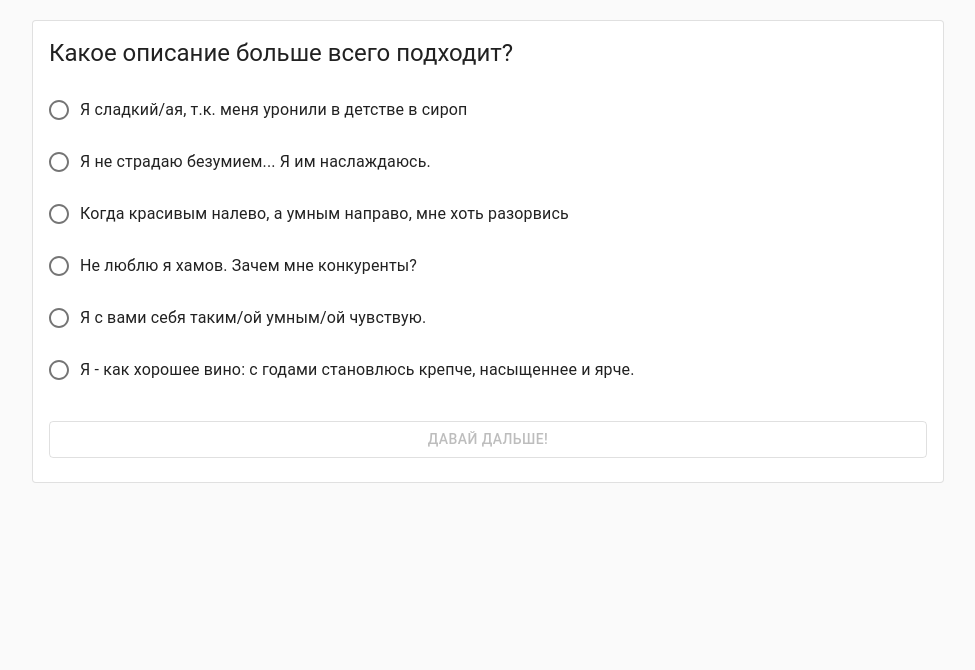
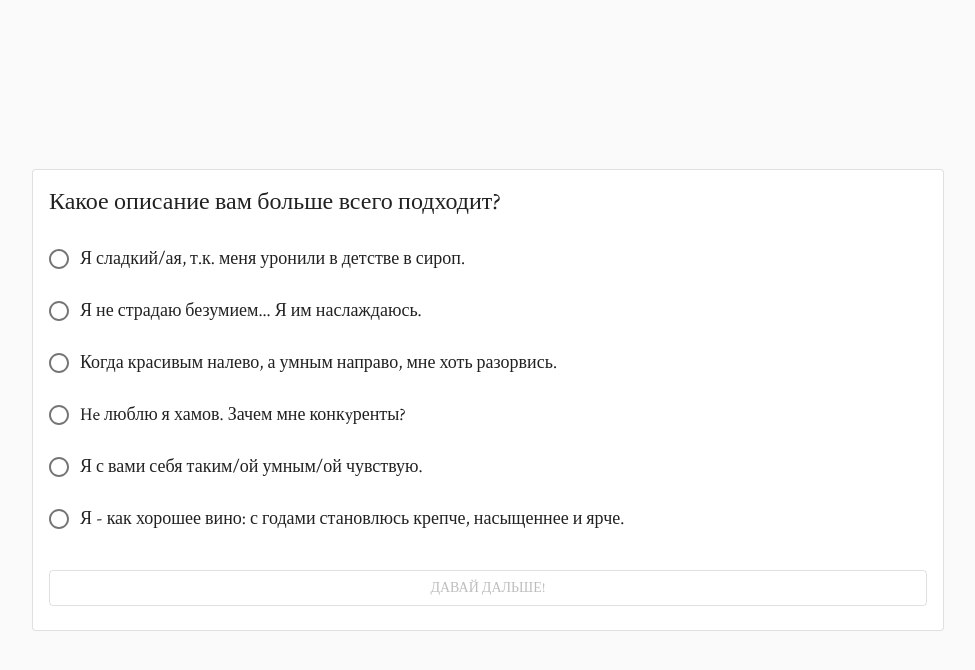
Before and after one commit to hardhorse/coctail-selector, a React (Create React App) app: page / in a window 1280 px wide. Both pictures are taken after a click on the button "Я ХОЧУ КОКТЕЙЛЬ!". Shown: the top 670 px of the page, without its empty margins (152-1127 px from the left). Built offline with nearby package versions, Linux system fonts and the light colour scheme.

Commit message:
new build

```diff
--- a/public/index.html
+++ b/public/index.html
@@ -3,6 +3,7 @@
   <head>
     <meta charset="utf-8" />
     <link rel="icon" href="%PUBLIC_URL%/favicon.ico" />
+    <link href="https://fonts.googleapis.com/css2?family=Crimson+Text:wght@400;600;700&display=swap" rel="stylesheet">
     <meta name="viewport" content="width=device-width, initial-scale=1" />
     <meta name="theme-color" content="#000000" />
     <meta
--- a/src/App.css
+++ b/src/App.css
@@ -1,6 +1,31 @@
+html, body, #root, #root > div {
+  height: 100%;
+}
+
+body {
+  font-family: 'Crimson Text', serif !important;
+}
+
+#root > div {
+  display: flex;
+  flex-direction: column;
+  justify-content: center;
+}
+
+.welcomeScreen {
+  margin-top: -80px;
+  text-align: center;
+}
+
+
+.finalScreen {
+  text-align: center;
+}
+
 .imgWithBounceAnimation {
   width: 100%;
   max-width: 800px;
+  min-height: 379px;
   display: block;
   margin: 0 auto;
   animation: bounce .7s infinite alternate;
@@ -9,9 +34,11 @@
 .imgWithUpDownAnimation {
   width: 100%;
   max-width: 800px;
+  min-height: 379px;
   display: block;
   margin: 0 auto;
   animation: upDown .7s infinite alternate;
+  margin-top: -60px;
 }
 
 @keyframes bounce {
--- a/src/App.js
+++ b/src/App.js
@@ -6,6 +6,7 @@ import Card from '@material-ui/core/Card';
 import CardContent from '@material-ui/core/CardContent';
 import Fade from '@material-ui/core/Fade';
 
+import { makeStyles, createMuiTheme, ThemeProvider } from '@material-ui/core/styles';
 import Button from '@material-ui/core/Button';
 import Radio from '@material-ui/core/Radio';
 import RadioGroup from '@material-ui/core/RadioGroup';
@@ -34,6 +35,18 @@ const imageMapping = {
   [COCTAILS.solncaNeVidno]: SolncaNeVidno,
 }
 
+
+const useStyles = makeStyles((theme) => ({
+  roundedButton: {
+    borderRadius: 30,
+    marginTop: 20,
+  },
+  controlLabel: {
+    fontSize: 18,
+    lineHeight: 1.2,
+  }
+}));
+
 const QuestionCard = ({
   question,
   options,
@@ -46,7 +59,8 @@ const [isShown, setIsShown] = React.useState(false)
 const handleChange = (event) => {
   setValue(event.target.value);
 };
-setTimeout(() => setIsShown(true), 100)
+setTimeout(() => setIsShown(true), 100);
+const styles = useStyles();
 return (
   <Fade in={isShown}>
     <Card variant="outlined">
@@ -54,7 +68,7 @@ return (
         <Typography style={{marginBottom: 20}} variant="h5">{question}</Typography>
         <FormControl component="fieldset" fullWidth>
           <RadioGroup name={`question${index}`} value={value} onChange={handleChange}>
-            {options.map((item, index) => <FormControlLabel style={{lineHeight: 1.2, marginBottom: 10}} key={index} value={item.key} control={<Radio />} label={item.label} />)}
+            {options.map((item, index) => <FormControlLabel style={{ marginBottom: 10 }} classes={{label: styles.controlLabel}} key={index} value={item.key} control={<Radio />} label={item.label} />)}
           </RadioGroup>
           <Button disabled={!value} onClick={() => {
             onSubmit(value);
@@ -86,6 +100,21 @@ const getOftenElement = arr => {
   return maxi
 }
 
+
+const theme = createMuiTheme({
+  typography: {
+    fontFamily: "'Crimson Text', serif",
+    lineHeight: 1,
+  },
+  overrides: {
+    MuiCssBaseline: {
+      '@global': {
+        '@font-face': "'Crimson Text', serif",
+      },
+    },
+  },
+});
+
 function App() {
   const questionNumber = questions.length;
   const values = React.useRef([]);
@@ -109,34 +138,38 @@ function App() {
     setStatus(STATUSES.init);
   }
 
+  const classes = useStyles();
+
   return (
     <div >
+      <ThemeProvider theme={theme}>
         <CssBaseline />
-      <Container style={{paddingTop: 20}} maxWidth="md">
+        <Container maxWidth="md">
           {
             status === STATUSES.question &&
               <QuestionCard isLastQuestion={isLastQuestion} index={currentQuestion} onSubmit={handleNextSlide} {...questions[currentQuestion]}/>
           }
           {
             status === STATUSES.init &&
-            <>
+              <div className="welcomeScreen">
                 <img className="imgWithBounceAnimation" style={{width: '100%'}} src={MainImg} alt="main-img"/>
-              <Button size="large" onClick={() => setStatus(STATUSES.question)} fullWidth style={{marginTop: 20}} variant="contained" color="secondary">
+                <Button className={classes.roundedButton} size="large" onClick={() => setStatus(STATUSES.question)} variant="contained" color="secondary">
                   Я хочу коктейль!
                 </Button>
-            </>
+              </div>
           }
           {
-          status === STATUSES.result && <>
-            <Typography align="center" variant="h5">Супер! Ваш коктейль:</Typography>
+            status === STATUSES.result && <div className="finalScreen">
+              <Typography align="center" variant="h5">Ваш коктейль:</Typography>
               <img className="imgWithUpDownAnimation" alt="Коктейль" src={imageMapping[values.current[getOftenElement(values.current)]]} />
 
-            <Button size="large" onClick={handleReset} fullWidth variant="contained" color="secondary">
-                Давай сначала!
+              <Button size="large" onClick={handleReset} className={classes.roundedButton} variant="contained" color="secondary">
+                Хочу ещё один!
                 </Button>
-          </>
+            </div>
           }
         </Container>
+      </ThemeProvider>
     </div>
   );
 }
--- a/src/questions.js
+++ b/src/questions.js
@@ -10,11 +10,11 @@ export const COCTAILS = {
 
 export const questions = [
     {
-        question: "Какое описание больше всего подходит?",
+        question: "Какое описание вам больше всего подходит?",
         options: [
             {
                 key: COCTAILS.california,
-                label: "Я сладкий/ая, т.к. меня уронили в детстве в сироп"
+                label: "Я сладкий/ая, т.к. меня уронили в детстве в сироп."
             },
             {
                 key: COCTAILS.hodimPoKrau,
@@ -22,7 +22,7 @@ export const questions = [
             },
             {
                 key: COCTAILS.lubovBexPamyati,
-                label: "Когда красивым налево, а умным направо, мне хоть разорвись"
+                label: "Когда красивым налево, а умным направо, мне хоть разорвись."
             },
             {
                 key: COCTAILS.solncaNeVidno,
@@ -102,27 +102,27 @@ export const questions = [
         options: [
             {
                 key: COCTAILS.lubovBexPamyati,
-                label: "На афтепати в бассейне"
+                label: "На афтепати в бассейне."
             },
             {
                 key: COCTAILS.moyaVselennaya,
-                label: "За душевными разговорами"
+                label: "За душевными разговорами."
             },
             {
                 key: COCTAILS.hodimPoKrau,
-                label: "Танцуя всю ночь"
+                label: "Танцуя всю ночь."
             },
             {
                 key: COCTAILS.california,
-                label: "С тортиком и кофейком "
+                label: "С тортиком и кофейком."
             },
             {
                 key: COCTAILS.solncaNeVidno,
-                label: "Так, чтобы ничего не помнить на утро"
+                label: "Так, чтобы ничего не помнить на утро."
             },
             {
                 key: COCTAILS.chistyKaif,
-                label: "За рулем авто, слушая песни Меладзе по дороге домой"
+                label: "За рулем авто, слушая песни Меладзе по дороге домой."
             }
         ]
     },
@@ -131,27 +131,27 @@ export const questions = [
         options: [
             {
                 key: COCTAILS.lubovBexPamyati,
-                label: "Fashion"
+                label: "Fashion;"
             },
             {
                 key: COCTAILS.solncaNeVidno,
-                label: "Ремарк"
+                label: "Ремарк;"
             },
             {
                 key: COCTAILS.chistyKaif,
-                label: "Бабочки"
+                label: "Бабочки;"
             },
             {
                 key: COCTAILS.hodimPoKrau,
-                label: "Искусственный интеллект"
+                label: "Искусственный интеллект;"
             },
             {
                 key: COCTAILS.california,
-                label: "Задушевные беседы"
+                label: "Задушевные беседы;"
             },
             {
                 key: COCTAILS.moyaVselennaya,
-                label: "Искусство"
+                label: "Искусство."
             }
         ]
     }
```
Also changed, not shown: 22 other files (tests, documents, lock files or other folders). Lines whose indentation alone changed are shown as unchanged.
